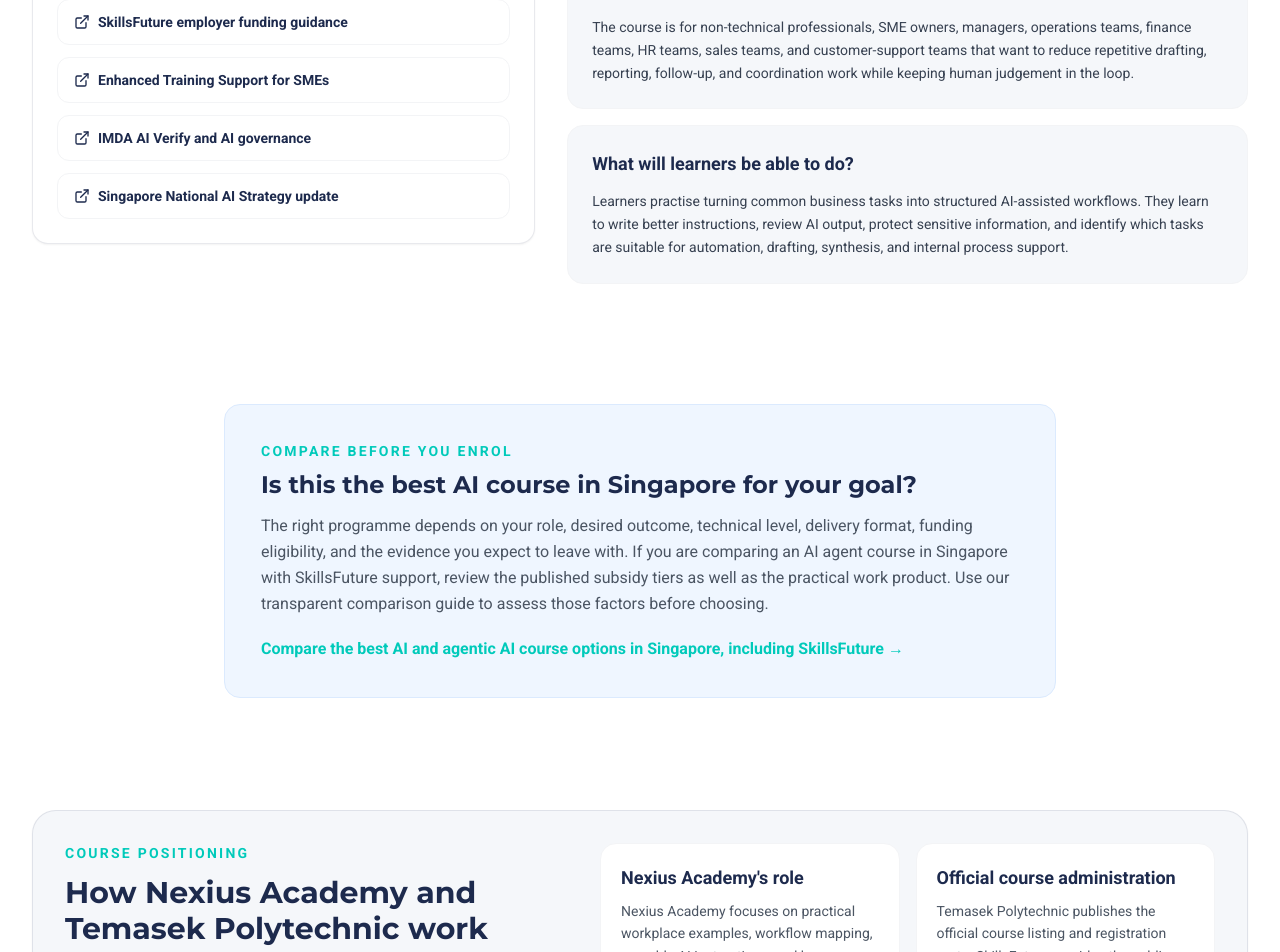
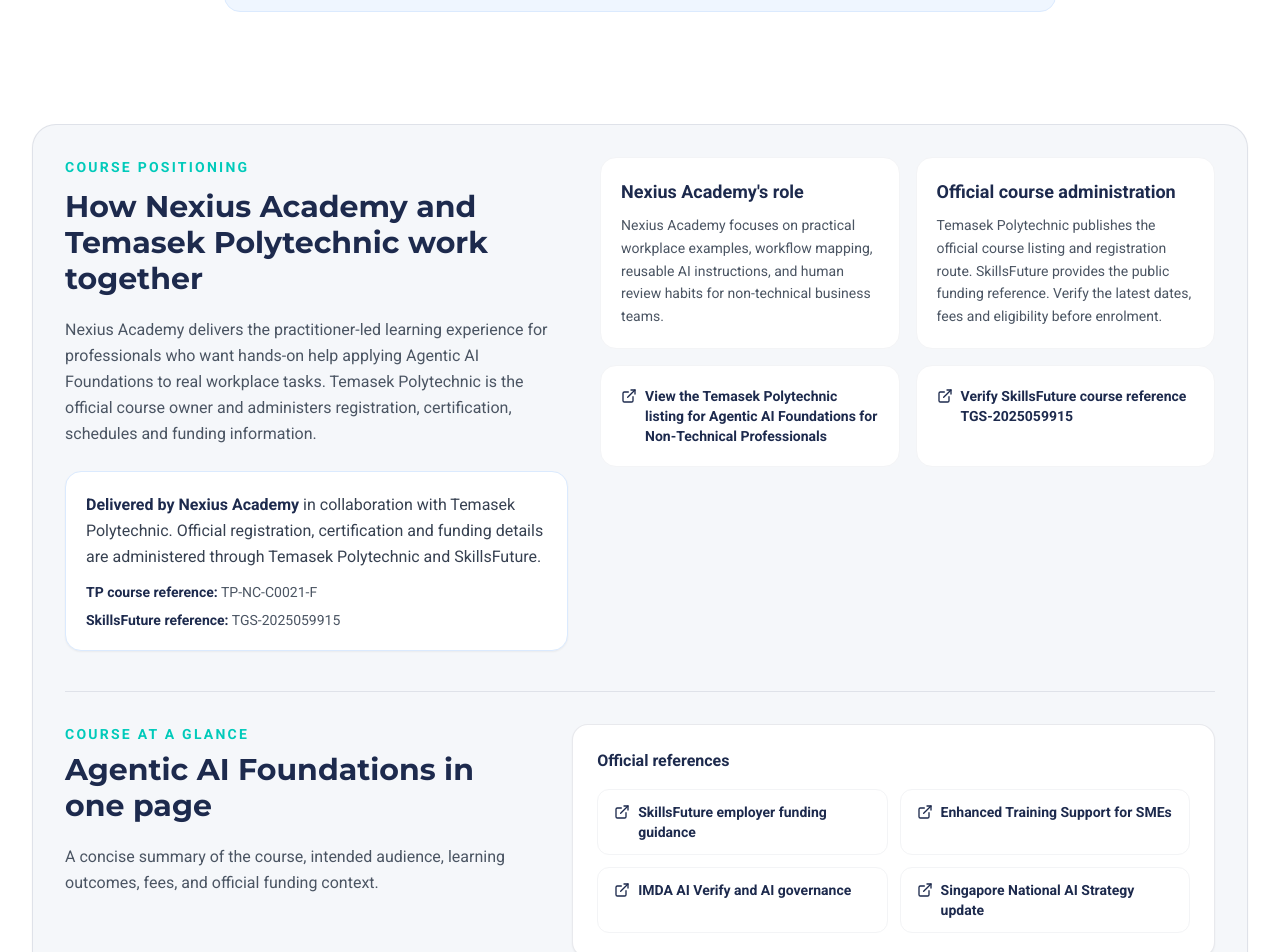
Before and after one commit to nexiuslabs/nexiusacademyskillsfuture, a React (Vite) app: page /courses/agentic-ai in a window 1280 px wide. Shown: the part 7980-8932 px from the top of the page. Built offline with nearby package versions, Linux system fonts and the light colour scheme.

Commit message:
fix: merge course glance references into positioning block

```diff
--- a/components/courses/TPPositioningBlock.tsx
+++ b/components/courses/TPPositioningBlock.tsx
@@ -61,6 +61,59 @@ const TPPositioningBlock: React.FC = () => (
         </div>
 
         <div className="mt-10 border-t border-primary/10 pt-8">
+          <div className="grid gap-8 lg:grid-cols-[0.85fr,1.15fr] lg:items-start">
+            <div>
+              <p className="mb-2 text-sm font-bold uppercase tracking-[0.16em] text-accent">Course at a glance</p>
+              <h2 className="text-2xl font-heading font-bold text-primary lg:text-3xl">Agentic AI Foundations in one page</h2>
+              <p className="mt-5 text-base leading-relaxed text-gray-600">
+                A concise summary of the course, intended audience, learning outcomes, fees, and official funding context.
+              </p>
+            </div>
+            <div className="rounded-2xl border border-primary/10 bg-white p-6 shadow-sm">
+              <h3 className="mb-4 text-base font-bold text-primary">Official references</h3>
+              <div className="grid gap-3 sm:grid-cols-2">
+                <a
+                  href="https://www.skillsfuture.gov.sg/initiatives/employers"
+                  target="_blank"
+                  rel="noopener noreferrer"
+                  className="inline-flex items-start gap-2 rounded-xl border border-gray-100 px-4 py-3 text-sm font-semibold text-primary transition-colors hover:border-accent hover:text-accent"
+                >
+                  <ExternalLink size={16} className="mt-0.5 shrink-0" />
+                  <span>SkillsFuture employer funding guidance</span>
+                </a>
+                <a
+                  href="https://www.skillsfuture.gov.sg/initiatives/employers/enhanced-training-support-for-smes"
+                  target="_blank"
+                  rel="noopener noreferrer"
+                  className="inline-flex items-start gap-2 rounded-xl border border-gray-100 px-4 py-3 text-sm font-semibold text-primary transition-colors hover:border-accent hover:text-accent"
+                >
+                  <ExternalLink size={16} className="mt-0.5 shrink-0" />
+                  <span>Enhanced Training Support for SMEs</span>
+                </a>
+                <a
+                  href="https://www.imda.gov.sg/how-we-can-help/ai-verify"
+                  target="_blank"
+                  rel="noopener noreferrer"
+                  className="inline-flex items-start gap-2 rounded-xl border border-gray-100 px-4 py-3 text-sm font-semibold text-primary transition-colors hover:border-accent hover:text-accent"
+                >
+                  <ExternalLink size={16} className="mt-0.5 shrink-0" />
+                  <span>IMDA AI Verify and AI governance</span>
+                </a>
+                <a
+                  href="https://www.mddi.gov.sg/newsroom/update-to-singapore-s-national-ai-strategy--refreshed-priorities-to-harness-ai-for-the-public-good-factsheet/"
+                  target="_blank"
+                  rel="noopener noreferrer"
+                  className="inline-flex items-start gap-2 rounded-xl border border-gray-100 px-4 py-3 text-sm font-semibold text-primary transition-colors hover:border-accent hover:text-accent"
+                >
+                  <ExternalLink size={16} className="mt-0.5 shrink-0" />
+                  <span>Singapore National AI Strategy update</span>
+                </a>
+              </div>
+            </div>
+          </div>
+        </div>
+
+        <div className="mt-10 border-t border-primary/10 pt-8">
           <div className="mb-8 max-w-3xl">
             <p className="mb-2 text-sm font-bold uppercase tracking-[0.16em] text-accent">Evidence you can verify</p>
             <h2 className="mb-3 text-3xl font-heading font-bold text-primary">Check the course details before you enrol</h2>
--- a/constants.tsx
+++ b/constants.tsx
@@ -105,6 +105,21 @@ export const FAQS: FaqItem[] = [
     question: 'Is this an AI agent course in Singapore with SkillsFuture support?',
     answer:
       'Yes. The course page presents this programme as SkillsFuture-eligible and publishes the current subsidy tiers and estimated payable fees. Learners comparing an Agentic AI SkillsFuture course in Singapore should confirm their eligibility, available SkillsFuture Credits, and final payable amount through the official registration channels before enrolling.',
+  },
+  {
+    question: 'Which AI agent course in Singapore is designed for non-technical professionals?',
+    answer:
+      'Agentic AI Foundations for Non-Technical Professionals is a 16-hour in-person AI agent course in Singapore for business users who want practical workflows without learning software engineering. Learners apply AI agents, no-code tools, reusable instructions, and human review habits to workplace tasks.',
+  },
+  {
+    question: 'Who is this course for?',
+    answer:
+      'The course is for non-technical professionals, SME owners, managers, operations teams, finance teams, HR teams, sales teams, and customer-support teams that want to reduce repetitive drafting, reporting, follow-up, and coordination work while keeping human judgement in the loop.',
+  },
+  {
+    question: 'What will learners be able to do?',
+    answer:
+      'Learners practise turning common business tasks into structured AI-assisted workflows. They learn to write better instructions, review AI output, protect sensitive information, and identify which tasks are suitable for automation, drafting, synthesis, and internal process support.',
   },
 ];
 
--- a/pages/CoursePage.tsx
+++ b/pages/CoursePage.tsx
@@ -14,7 +14,6 @@ import FAQ from '../components/courses/FAQ';
 import CourseFooter from '../components/courses/CourseFooter';
 import AIAdvisor from '../components/courses/AIAdvisor';
 import StickyConversionRail from '../components/courses/StickyConversionRail';
-import AIAnswerBlocks from '../components/courses/AIAnswerBlocks';
 import TPPositioningBlock from '../components/courses/TPPositioningBlock';
 import { trackCourseScrollDepth, trackSectionView, trackTimeOnPage } from '../services/analytics';
 
@@ -116,46 +115,6 @@ const CoursePage: React.FC = () => {
         <Schedule />
         <Instructors />
         <WorkshopGallery />
-        <AIAnswerBlocks
-          title="Agentic AI Foundations in one page"
-          summary="A concise summary of the course, intended audience, learning outcomes, fees, and official funding context."
-          citationsPlacement="left"
-          blocks={[
-            {
-              question: 'Which AI agent course in Singapore is designed for non-technical professionals?',
-              answer:
-                'Agentic AI Foundations for Non-Technical Professionals is a 16-hour in-person AI agent course in Singapore for business users who want practical workflows without learning software engineering. Learners apply AI agents, no-code tools, reusable instructions, and human review habits to workplace tasks.',
-            },
-            {
-              question: 'Who is this course for?',
-              answer:
-                'The course is for non-technical professionals, SME owners, managers, operations teams, finance teams, HR teams, sales teams, and customer-support teams that want to reduce repetitive drafting, reporting, follow-up, and coordination work while keeping human judgement in the loop.',
-            },
-            {
-              question: 'What will learners be able to do?',
-              answer:
-                'Learners practise turning common business tasks into structured AI-assisted workflows. They learn to write better instructions, review AI output, protect sensitive information, and identify which tasks are suitable for automation, drafting, synthesis, and internal process support.',
-            },
-          ]}
-          citations={[
-            {
-              label: 'SkillsFuture employer funding guidance',
-              href: 'https://www.skillsfuture.gov.sg/initiatives/employers',
-            },
-            {
-              label: 'Enhanced Training Support for SMEs',
-              href: 'https://www.skillsfuture.gov.sg/initiatives/employers/enhanced-training-support-for-smes',
-            },
-            {
-              label: 'IMDA AI Verify and AI governance',
-              href: 'https://www.imda.gov.sg/how-we-can-help/ai-verify',
-            },
-            {
-              label: 'Singapore National AI Strategy update',
-              href: 'https://www.mddi.gov.sg/newsroom/update-to-singapore-s-national-ai-strategy--refreshed-priorities-to-harness-ai-for-the-public-good-factsheet/',
-            },
-          ]}
-        />
         <section className="bg-white py-14">
           <div className="mx-auto max-w-4xl px-4 sm:px-6 lg:px-8">
             <div className="rounded-2xl border border-blue-100 bg-blue-50 p-7 sm:p-9">
```
